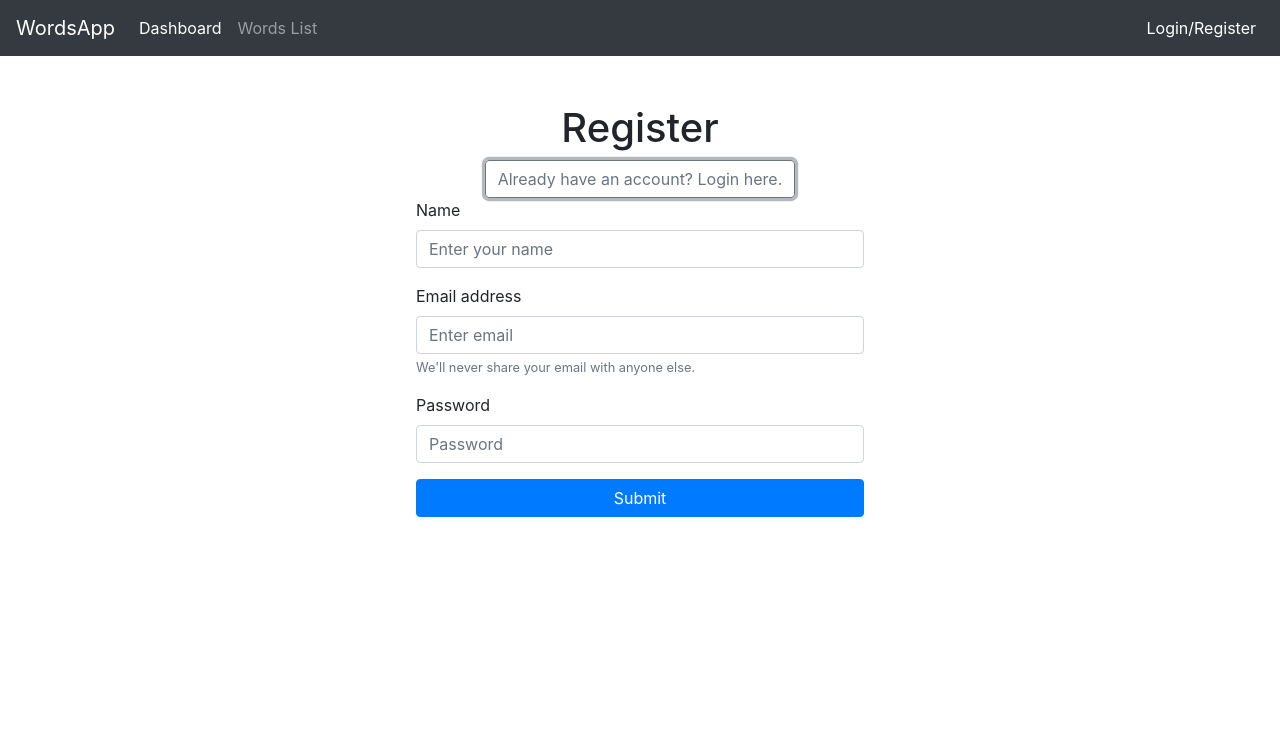
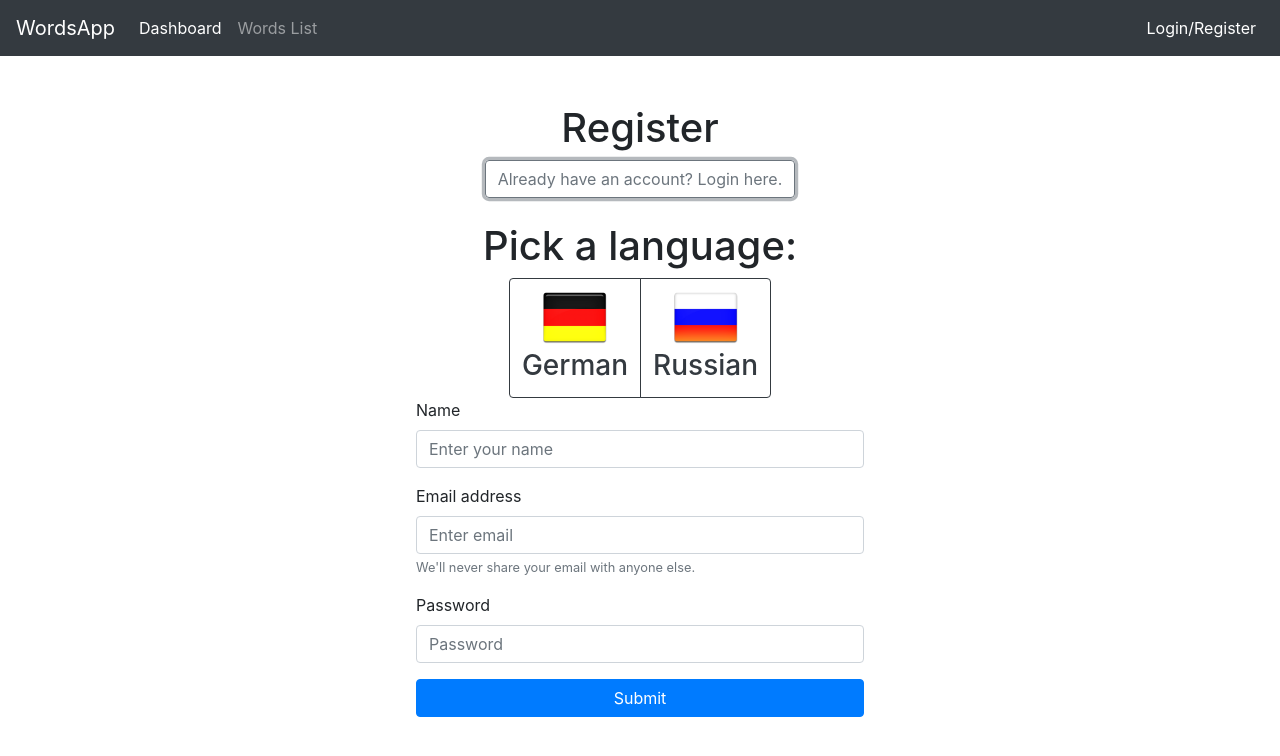
Before and after one commit to DrGooseman/MERN-Words-Frontend, a React (Create React App) app: page /login in a window 1280 px wide. Both pictures are taken after a click on the button "Don't have an account? Create one here.". Shown: the top 756 px of the page. Built offline with nearby package versions, Linux system fonts and the light colour scheme.

Commit message:
added multi language support, added russian

```diff
--- a/src/App.css
+++ b/src/App.css
@@ -163,6 +163,12 @@ div.card-body {
   padding: 0;
 }
 
+.learn-card button {
+  min-width: 16rem;
+  height: 6rem;
+  margin: 1rem;
+}
+
 .word-info {
   font-size: 3rem;
   display: inline;
@@ -207,22 +213,36 @@ div.card-body {
 .word-info-level-body {
   display: flex;
   /* justify-content: space-between;
-  align-content: space-around; */
+    align-content: space-around; */
   justify-content: center;
   flex-wrap: wrap;
 }
 
 .word-info-level-body-item {
   /* height: 2rem; */
-  margin: 0.2rem 0.3rem;
+  margin: 0.2rem 1rem auto 1rem;
+}
+.word-info-level-body-item-button {
+  margin: 0.5rem 0.12rem auto 0.12rem;
+  width: 3rem;
+  padding: 0 !important;
 }
 
-.learn-card button {
-  min-width: 16rem;
-  height: 6rem;
-  margin: 1rem;
+.flag-icon {
+  width: 2rem;
+  padding: 0.3rem 0 0 0;
+}
+.flag-icon-big {
+  width: 4rem;
+  padding: 0;
 }
 
+.dropdown-toggle.nav-link {
+  padding: 0 !important;
+}
+.no-padding {
+  padding: 0 !important;
+}
 @media (min-width: 684px) {
   .dashboard-items {
     list-style: none;
--- a/src/App.js
+++ b/src/App.js
@@ -16,11 +16,12 @@ import { useAuth } from "./hooks/auth-hook";
 import WordList from "./pages/WordList";
 import Learn from "./pages/Learn";
 
-import "./App.css";
 import WordInfo from "./pages/WordInfo";
 
+import "./App.css";
+
 function App() {
-  const { token, login, logout, _id, name } = useAuth();
+  const { token, login, logout, _id, name, lang } = useAuth();
 
   let routes;
 
@@ -51,7 +52,7 @@ function App() {
 
   return (
     <AuthContext.Provider
-      value={{ isLoggedIn: !!token, token, _id, login, logout, name }}
+      value={{ isLoggedIn: !!token, token, _id, login, logout, name, lang }}
     >
       <Router>
         <Header />
--- a/src/auth-context.js
+++ b/src/auth-context.js
@@ -4,6 +4,7 @@ export const AuthContext = createContext({
   isLoggedIn: false,
   _id: null,
   name: "",
+  lang: "DE",
   token: null,
   login: () => {},
   logout: () => {}
--- a/src/components/Header.jsx
+++ b/src/components/Header.jsx
@@ -8,9 +8,47 @@ import FormControl from "react-bootstrap/FormControl";
 import NavDropdown from "react-bootstrap/NavDropdown";
 
 import { AuthContext } from "../auth-context";
+import { useHttpClient } from "../hooks/http-hook";
 
 function Header() {
   const auth = useContext(AuthContext);
+  const { isLoading, error, sendRequest, clearError } = useHttpClient();
+
+  async function handleLangChange(value) {
+    // event.preventDefault();
+    console.log(value);
+    try {
+      const responseData = await sendRequest(
+        process.env.REACT_APP_BACKEND_URL + "/users/lang",
+        "POST",
+
+        JSON.stringify({
+          lang: value
+        }),
+        { "Content-Type": "application/json", Authorization: auth.token }
+      );
+
+      auth.login(
+        responseData._id,
+        responseData.token,
+        responseData.name,
+        null,
+        responseData.lang
+      );
+    } catch (err) {}
+  }
+
+  function getIcon() {
+    console.log(auth.lang);
+    if (auth.lang === "DE")
+      return (
+        <img className="flag-icon" src="germanflag.png" alt="german flag" />
+      );
+    if (auth.lang === "RU")
+      return (
+        <img className="flag-icon" src="russianflag.png" alt="russian flag" />
+      );
+  }
 
   return (
     <Navbar collapseOnSelect expand="lg" bg="dark" variant="dark">
@@ -35,6 +73,39 @@ function Header() {
             </Nav.Link>
           )}
           {auth.token && <Navbar.Brand>{auth.name}</Navbar.Brand>}
+          {auth.token && (
+            <NavDropdown
+              className="no-padding"
+              title={getIcon()}
+              id="nav-dropdown"
+            >
+              <NavDropdown.Item
+                className="no-padding"
+                eventKey="DE"
+                onClick={() => handleLangChange("DE")}
+              >
+                <img
+                  className="flag-icon"
+                  src="germanflag.png"
+                  alt="german flag"
+                />
+                German
+              </NavDropdown.Item>
+              <NavDropdown.Item
+                className="no-padding"
+                eventKey="RU"
+                onClick={() => handleLangChange("RU")}
+              >
+                <img
+                  className="flag-icon"
+                  src="russianflag.png"
+                  alt="russian flag"
+                />
+                Russian
+              </NavDropdown.Item>
+            </NavDropdown>
+          )}
+
           {auth.token && <Nav.Link onClick={auth.logout}>Logout</Nav.Link>}
         </Nav>
       </Navbar.Collapse>
--- a/src/hooks/auth-hook.jsx
+++ b/src/hooks/auth-hook.jsx
@@ -7,10 +7,12 @@ export function useAuth() {
   const [tokenExpirationDate, setTokenExpirationDate] = useState();
   const [_id, setUserId] = useState();
   const [name, setName] = useState();
+  const [lang, setLang] = useState();
 
-  const login = useCallback((uid, token, name, oldExpirationDate) => {
+  const login = useCallback((uid, token, name, oldExpirationDate, lang) => {
     setToken(token);
     setName(name);
+    setLang(lang);
     setUserId(uid);
     const tokenExpirationDate =
       oldExpirationDate || new Date(new Date().getTime() + 1000 * 60 * 60 * 12);
@@ -22,6 +24,7 @@ export function useAuth() {
         _id: uid,
         name: name,
         token: token,
+        lang: lang,
         expiration: tokenExpirationDate.toISOString()
       })
     );
@@ -54,9 +57,10 @@ export function useAuth() {
         storedData._id,
         storedData.token,
         storedData.name,
-        new Date(storedData.expiration)
+        new Date(storedData.expiration),
+        storedData.lang
       );
   }, [login]);
 
-  return { token, login, logout, _id, name };
+  return { token, login, logout, _id, name, lang };
 }
--- a/src/pages/Dashboard.jsx
+++ b/src/pages/Dashboard.jsx
@@ -28,7 +28,7 @@ function Dashboard() {
 
   useEffect(() => {
     getData();
-  }, []);
+  }, [auth.lang]);
 
   async function getData() {
     try {
--- a/src/pages/Learn.jsx
+++ b/src/pages/Learn.jsx
@@ -16,7 +16,7 @@ import { AuthContext } from "../auth-context";
 import ProgressCard from "../components/ProgressCard";
 import LearnCard from "../components/LearnCard";
 
-const soundCorrect = new Audio("/SoundCorrect.wav");
+const soundCorrect = new Audio("SoundCorrect.wav");
 const soundIncorrect = new Audio("SoundIncorrect.wav");
 const soundWin = new Audio("SoundWin.wav");
 
--- a/src/pages/Login.jsx
+++ b/src/pages/Login.jsx
@@ -4,8 +4,8 @@ import Nav from "react-bootstrap/Nav";
 import Form from "react-bootstrap/Form";
 import Button from "react-bootstrap/Button";
 import FormControl from "react-bootstrap/FormControl";
-import Row from "react-bootstrap/Row";
-import Col from "react-bootstrap/Col";
+import ToggleButton from "react-bootstrap/ToggleButton";
+import ToggleButtonGroup from "react-bootstrap/ToggleButtonGroup";
 import Spinner from "react-bootstrap/Spinner";
 import Alert from "react-bootstrap/Alert";
 
@@ -20,6 +20,7 @@ function Login() {
   const [name, setName] = useState("");
   const [email, setEmail] = useState("");
   const [password, setPassword] = useState("");
+  const [lang, setLang] = useState("");
   const [errorName, setErrorName] = useState("");
   const [errorEmail, setErrorEmail] = useState("");
   const [errorPassword, setErrorPassword] = useState("");
@@ -67,32 +68,42 @@ function Login() {
           { "Content-Type": "application/json" }
         );
 
-        //  console.log(responseData._id);
-        // console.log(responseData.token);
-        auth.login(responseData._id, responseData.token, responseData.name);
+        auth.login(
+          responseData._id,
+          responseData.token,
+          responseData.name,
+          null,
+          responseData.lang
+        );
       } catch (err) {}
     } else {
       try {
-        // const formData = new FormData();
-
-        // formData.append("email", email);
-        // formData.append("name", name);
-        // formData.append("password", password);
         const responseData = await sendRequest(
           process.env.REACT_APP_BACKEND_URL + "/users/",
           "POST",
-          //formData
+
           JSON.stringify({
             name: name,
             email: email,
-            password: password
+            password: password,
+            lang: lang
           }),
           { "Content-Type": "application/json" }
         );
 
-        auth.login(responseData._id, responseData.token, responseData.name);
+        auth.login(
+          responseData._id,
+          responseData.token,
+          responseData.name,
+          null,
+          responseData.lang
+        );
       } catch (err) {}
     }
+  }
+
+  function handleSetLang(val) {
+    setLang(val);
   }
 
   return (
@@ -116,7 +127,38 @@ function Login() {
               : "Already have an account? Login here."}
           </Button>
         </div>
+        {!isLoginMode && (
+          <div className="center-items">
+            <br />
+            <h1>{"Pick a language:"}</h1>
 
+            <ToggleButtonGroup
+              type="radio"
+              name="langs"
+              defaultValue={""}
+              onChange={handleSetLang}
+            >
+              <ToggleButton variant="outline-dark" value={"DE"}>
+                <img
+                  className="flag-icon-big"
+                  src="germanflag.png"
+                  alt="german flag"
+                />
+                <h3>German</h3>
+              </ToggleButton>
+              <ToggleButton variant="outline-dark" value={"RU"}>
+                <img
+                  className="flag-icon-big"
+                  src="russianflag.png"
+                  alt="russian flag"
+                />
+                <h3>Russian</h3>
+              </ToggleButton>
+            </ToggleButtonGroup>
+            {/* <img className="flag-icon" src="germanflag.png" alt="german flag" />
+            <h3>German</h3> */}
+          </div>
+        )}
         {!isLoginMode && (
           <Form.Group controlId="formBasicName">
             <Form.Label>Name</Form.Label>
--- a/src/pages/WordInfo.jsx
+++ b/src/pages/WordInfo.jsx
@@ -88,7 +88,8 @@ function WordInfo(props) {
               <BCard.Title className="word-info-level-body ">
                 <h3 className="word-info-level-body-item">{word.level}</h3>
                 <Button
-                  className="word-info-level-body-item"
+                  variant="danger"
+                  className="word-info-level-body-item-button"
                   onClick={resetWord}
                 >
                   Reset
```
Also changed, not shown: public/germanflag.png (added), public/russianflag.png (added).
